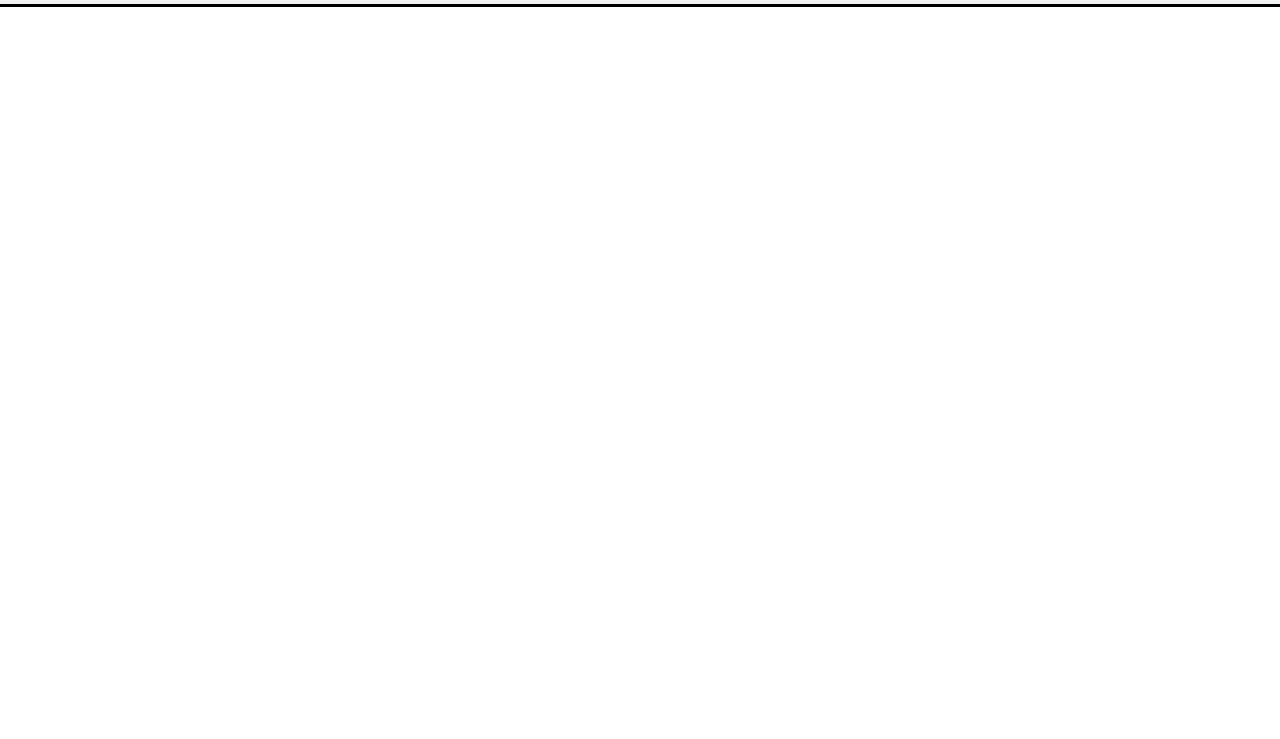
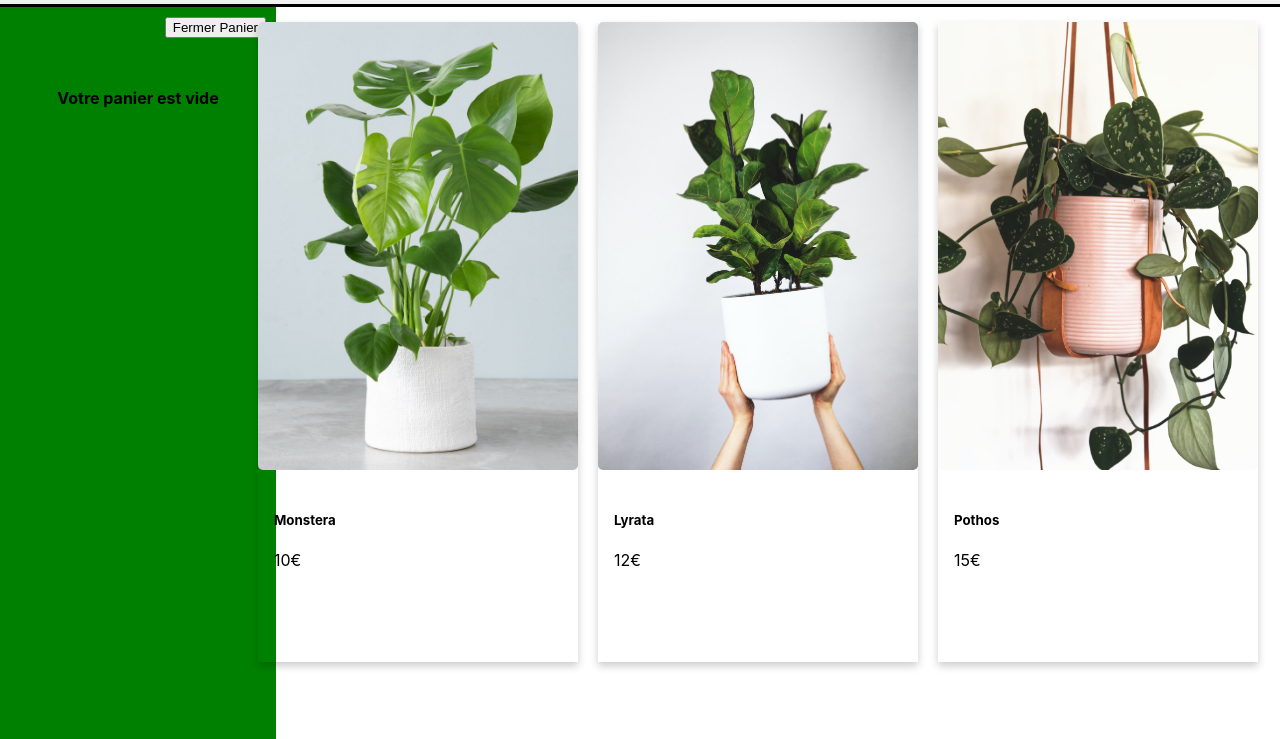
Before and after one commit to Julien-Martin-g404/Panier, a React app in the folder first-project/: page / in a window 1280 px wide. Shown: the part 86-825 px from the top of the page. Before the commit the page ends 800 px from the top, so only its background shows below. Built offline with nearby package versions, Linux system fonts and the light colour scheme.

Commit message:
dernières modis

```diff
--- a/first-project/src/Component/App.css
+++ b/first-project/src/Component/App.css
@@ -0,0 +1,28 @@
+.container {
+
+    display: flex;
+    height: 89vh;
+}
+
+
+
+.droite {
+
+    min-width: 80%;
+    height: 100%;
+
+}
+
+.boutonpanier {
+
+    margin-top: 30px;
+    margin-right: 20px;
+
+
+}
+
+.gauche div {
+
+    display: flex;
+    justify-content: flex-end;
+}
--- a/first-project/src/Component/App.js
+++ b/first-project/src/Component/App.js
@@ -1,16 +1,24 @@
-import './Article/Article.js';
-import './Articles/Articles.js';
+import React from 'react';
 import './Panier/Panier.js';
 import './App.css';
 import Header from './Header/Header.js';
-
+import Articles from './Articles/Articles.js';
+import Panier from './Panier/Panier.js';
 
 function App() {
   return (
 
+    <>
+      <Header />
+      <div className="container">
 
-    <Header />
+        <Panier />
 
+        <div className="droite">
+          <Articles />
+        </div>
+      </div>
+    </>
 
   );
 }
--- a/first-project/src/Component/Article/Article.css
+++ b/first-project/src/Component/Article/Article.css
@@ -0,0 +1,18 @@
+.card {
+    width: 20rem;
+    height: 40rem;
+    margin-bottom: 1rem;
+    box-shadow: 0 4px 8px 0 rgba(0, 0, 0, 0.2);
+    margin-right: 20px;
+}
+
+.card img {
+    width: 100%;
+    height: 70%;
+    object-fit: cover;
+    border-radius: 5px;
+}
+
+.card-body {
+    padding: 1rem;
+}
--- a/first-project/src/Component/Article/Article.js
+++ b/first-project/src/Component/Article/Article.js
@@ -0,0 +1,17 @@
+import React from 'react';
+import './Article.css';
+
+function ArticleCard(props) {
+    return (
+        <div className="card">
+            <img src={props.image} alt={props.title} />
+            <div className="card-body">
+                <h5 className="card-title">{props.title}</h5>
+                <p className="card-text">{props.price}</p>
+            </div>
+        </div>
+    );
+}
+
+
+export default ArticleCard;
--- a/first-project/src/Component/Articles/Articles.css
+++ b/first-project/src/Component/Articles/Articles.css
@@ -0,0 +1,7 @@
+.body-container {
+
+    display: flex;
+    justify-content: center;
+    margin-top: 15px;
+
+}
--- a/first-project/src/Component/Articles/Articles.js
+++ b/first-project/src/Component/Articles/Articles.js
@@ -0,0 +1,22 @@
+import React from 'react';
+import Article from '../Article/Article.js';
+import Image from '../../Assets/monstera.jpg';
+import Image2 from '../../Assets/lyrata.jpg';
+import Image3 from '../../Assets/pothos.jpg';
+import './Articles.css';
+
+
+function Articles() {
+    return (
+
+        <>
+            <div className="body-container">
+                <Article title='Monstera' image={Image} price="10€" />
+                <Article title='Lyrata' image={Image2} price="12€" />
+                <Article title='Pothos' image={Image3} price="15€" />
+            </div>
+        </>
+    );
+}
+
+export default Articles;
--- a/first-project/src/Component/Header/Header.css
+++ b/first-project/src/Component/Header/Header.css
@@ -3,12 +3,14 @@
     justify-content: end;
     align-items: center;
     background-color: #f2f2f2;
-    padding: 20px;
+    padding: 17px;
     border-bottom: 3px solid black;
+    height: 7vh;
 }
 
 img {
-    height: 50px;
+    width: 50px;
+    height: auto;
     margin-right: 10px;
 }
 
--- a/first-project/src/Component/Panier/Panier.css
+++ b/first-project/src/Component/Panier/Panier.css
@@ -0,0 +1,45 @@
+.container-gauche {
+    width: 20vw;
+    height: 100%;
+
+}
+
+.gauche {
+
+    width: 100%;
+    height: 100%;
+    background-color: green;
+
+}
+
+.delete {
+
+    display: none;
+}
+
+.boutonFermer {
+
+    margin-right: 10px;
+
+}
+
+.boutonsPanier {
+
+    display: flex;
+    justify-content: flex-end;
+
+}
+
+.padding10 {
+
+    padding: 10px;
+
+}
+
+.text {
+
+    text-align: center;
+    margin-top: 50px;
+    font-weight: bold;
+
+}
--- a/first-project/src/Component/Panier/Panier.js
+++ b/first-project/src/Component/Panier/Panier.js
@@ -0,0 +1,48 @@
+import React from 'react';
+import './Panier.css';
+
+function Panier() {
+
+    function fermerPanier() {
+
+        document.querySelector('.gauche').classList.add('delete');
+        document.querySelector('#openPanier').classList.remove('delete');
+        document.querySelector('.container-gauche').classList.add('padding10');
+    }
+
+    function ouvrirPanier() {
+        document.querySelector('.gauche').classList.remove('delete');
+        document.querySelector('#openPanier').classList.add('delete');
+        document.querySelector('.container-gauche').classList.remove('padding10');
+
+    }
+
+    return (
+        <div className="container-gauche">
+
+            <span className='boutonsPanier'>
+
+                <button id="openPanier" className="delete" onClick={ouvrirPanier}>Ouvrir Panier</button>
+
+            </span>
+
+            <div className="gauche padding10">
+
+                <span className="boutonsPanier">
+
+                    <button onClick={fermerPanier}>Fermer Panier</button>
+
+                </span>
+
+                <p className="text">Votre panier est vide</p>
+
+            </div>
+
+
+        </div>
+
+    )
+
+}
+
+export default Panier
```
